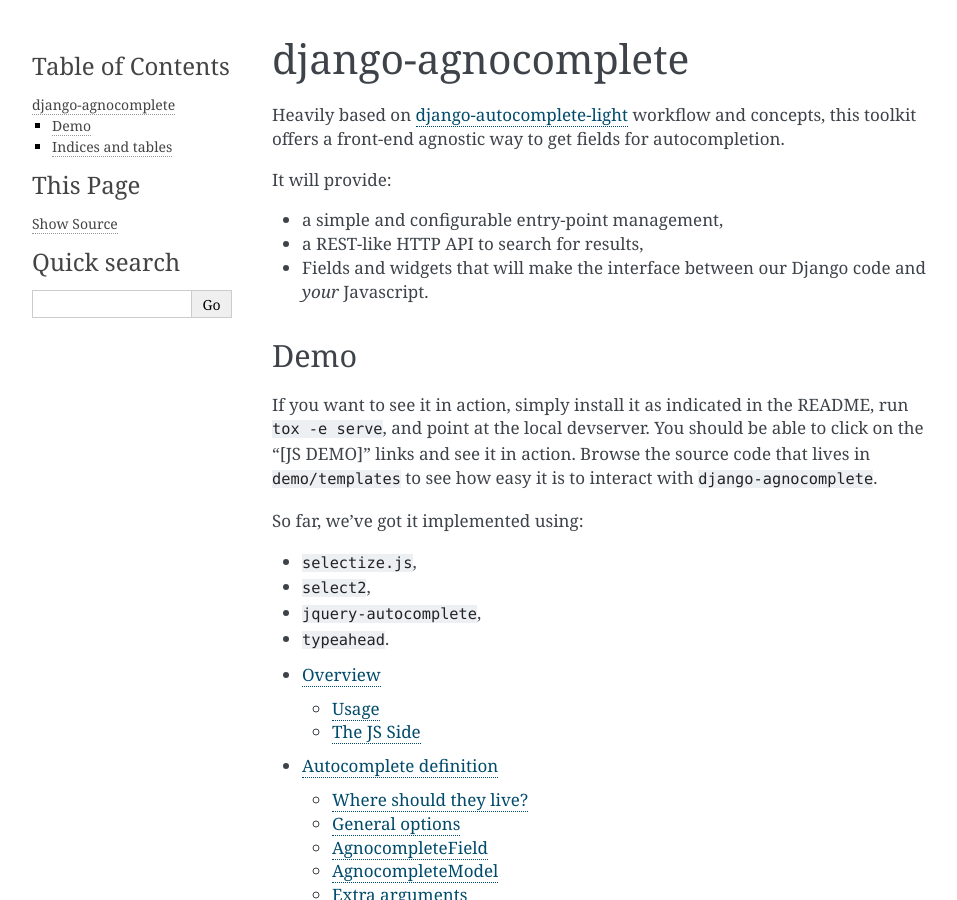
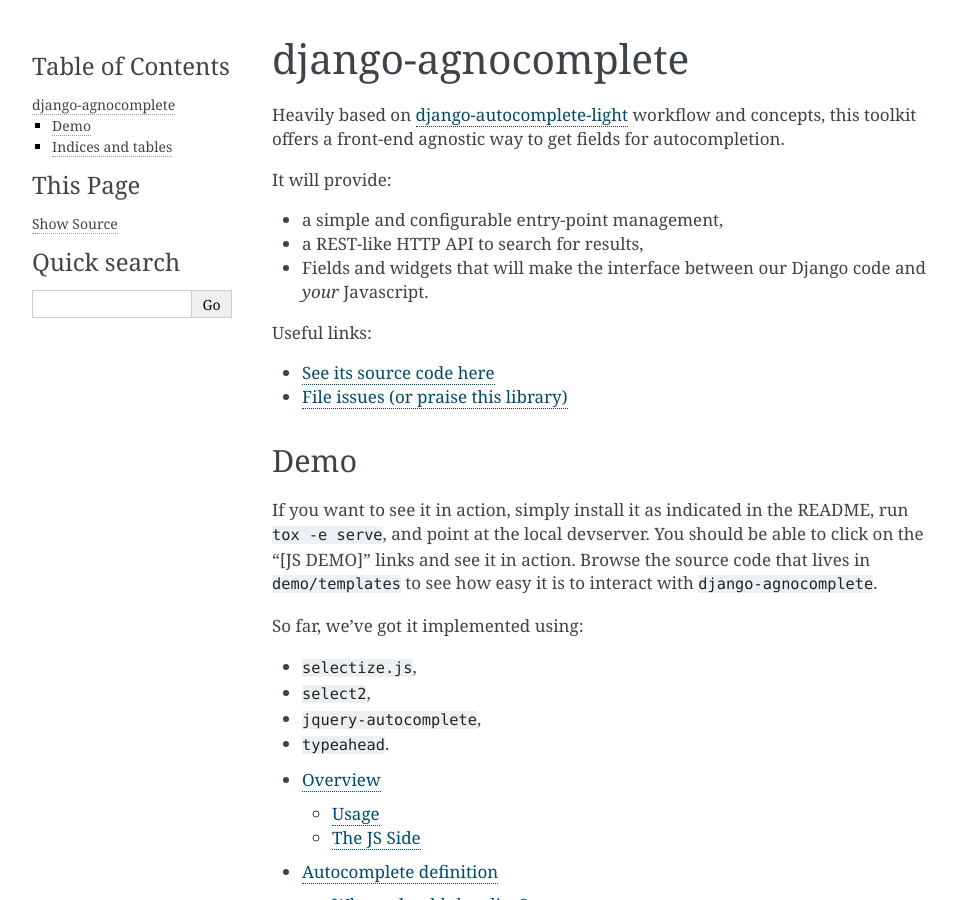
Before and after one commit to peopledoc/django-agnocomplete, a Sphinx documentation site: the page built from docs/index.rst, in a window 1280 px wide and 900 px high. Shown: the whole window, without its empty margins (148-1105 px from the left). Built offline with Sphinx 7.4.7, drawn with Linux system fonts in a browser that asks for light colours.

Commit message:
Link the Github homepage from the documentation index

```diff
--- a/CHANGELOG.rst
+++ b/CHANGELOG.rst
@@ -8,6 +8,7 @@
 - Added a ``make clean`` command to remove junk assets (#64).
 - Added a ``doclint`` job to check documentation build (#69).
 - Return the eventual HTTP error message to the front-end in the context of a HTTP error in a ``AgnocompleteURLProxy`` field (#71).
+- Link the Github project on the documentation homepage (#73).
 
 
 0.6.0 (2016-10-10)
--- a/docs/index.rst
+++ b/docs/index.rst
@@ -9,6 +9,11 @@
 * a simple and configurable entry-point management,
 * a REST-like HTTP API to search for results,
 * Fields and widgets that will make the interface between our Django code and *your* Javascript.
+
+Useful links:
+
+* `See its source code here <https://github.com/novafloss/django-agnocomplete>`_
+* `File issues (or praise this library) <https://github.com/novafloss/django-agnocomplete/issues/>`_
 
 Demo
 ====
```
